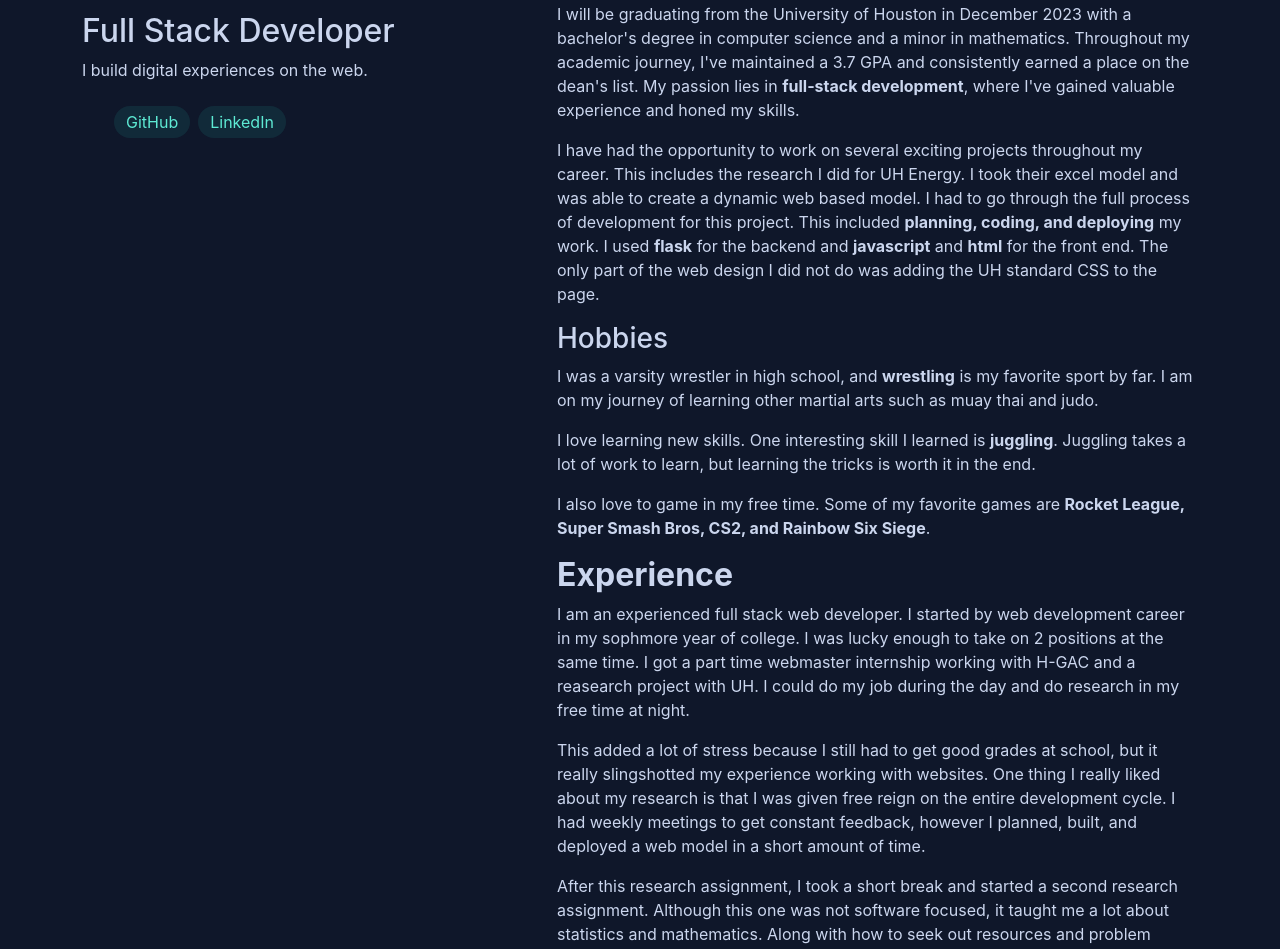
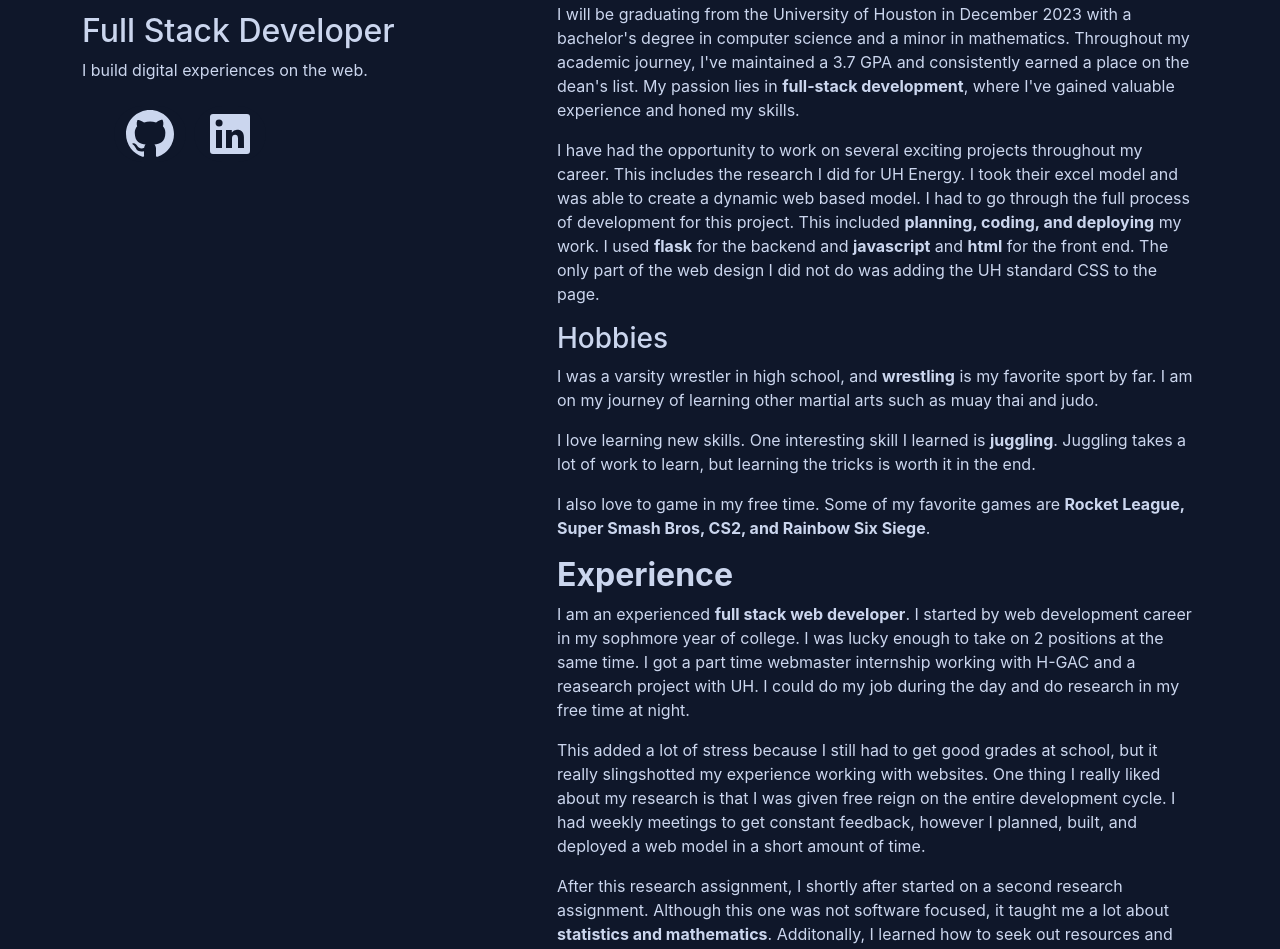
Before and after one commit to pdsatter/Portfolio, a React (Create React App) app in the folder portfolio-app/: page / in a window 1280 px wide. Shown: the part 140-1089 px from the top of the page. Built offline with nearby package versions, Linux system fonts and the light colour scheme.

Commit message:
Update icons

```diff
--- a/portfolio-app/src/App.css
+++ b/portfolio-app/src/App.css
@@ -43,7 +43,7 @@
   flex-wrap: wrap;
 }
 
-ul li, ol li, .main-body ul li{
+ul li, ol li{
   padding-left: .75rem;
   padding-right: .75rem;
   padding-bottom: .25rem;
@@ -104,6 +104,23 @@
   color: var(--TEXT_BLUE);
 }
 
+.image-list li {
+  background-color: var(--DARK_BLUE);
+}
+
+.image-list li:hover {
+  background-color: var(--DARK_BLUE);
+}
+
+.image-list li svg {
+  color: var(--TEXT_BLUE);
+  width: 3rem;
+}
+
+.image-list li svg:hover {
+  color: var(--HIGHLIGHT);
+}
+
 @media (min-width: 768px) {
   .App-header {
     padding-top: 50%;
--- a/portfolio-app/src/ContactLinks.tsx
+++ b/portfolio-app/src/ContactLinks.tsx
@@ -1,12 +1,25 @@
 
 function ContactLinks(){
     return(
-        <div>
-            <ul>
-                <li><a href="https://github.com/pdsatter" target="_blank">GitHub</a></li>
-                <li><a href="https://www.linkedin.com/in/preston-satter%EF%AC%81eld-9047a1217/" target="_blank">LinkedIn</a></li>
+        <div >
+            <ul className="image-list">
+                <li>
+
+                    <a href="https://github.com/pdsatter" target="_blank">
+                    <svg xmlns="http://www.w3.org/2000/svg" viewBox="0 0 16 16" fill="currentColor">
+                        <path d="M8 0C3.58 0 0 3.58 0 8c0 3.54 2.29 6.53 5.47 7.59.4.07.55-.17.55-.38 0-.19-.01-.82-.01-1.49-2.01.37-2.53-.49-2.69-.94-.09-.23-.48-.94-.82-1.13-.28-.15-.68-.52-.01-.53.63-.01 1.08.58 1.23.82.72 1.21 1.87.87 2.33.66.07-.52.28-.87.51-1.07-1.78-.2-3.64-.89-3.64-3.95 0-.87.31-1.59.82-2.15-.08-.2-.36-1.02.08-2.12 0 0 .67-.21 2.2.82.64-.18 1.32-.27 2-.27.68 0 1.36.09 2 .27 1.53-1.04 2.2-.82 2.2-.82.44 1.1.16 1.92.08 2.12.51.56.82 1.27.82 2.15 0 3.07-1.87 3.75-3.65 3.95.29.25.54.73.54 1.48 0 1.07-.01 1.93-.01 2.2 0 .21.15.46.55.38A8.013 8.013 0 0016 8c0-4.42-3.58-8-8-8z"></path>
+                    </svg>
+
+                    </a>
+                </li>
+                <li>
+                    <a href="https://www.linkedin.com/in/preston-satter%EF%AC%81eld-9047a1217/" target="_blank">
+                    <svg xmlns="http://www.w3.org/2000/svg" viewBox="0 0 24 24" fill="currentColor">
+                        <path d="M20.5 2h-17A1.5 1.5 0 002 3.5v17A1.5 1.5 0 003.5 22h17a1.5 1.5 0 001.5-1.5v-17A1.5 1.5 0 0020.5 2zM8 19H5v-9h3zM6.5 8.25A1.75 1.75 0 118.3 6.5a1.78 1.78 0 01-1.8 1.75zM19 19h-3v-4.74c0-1.42-.6-1.93-1.38-1.93A1.74 1.74 0 0013 14.19a.66.66 0 000 .14V19h-3v-9h2.9v1.3a3.11 3.11 0 012.7-1.4c1.55 0 3.36.86 3.36 3.66z"></path>
+                    </svg>
+                    </a>
+                </li>
             </ul>
-
         </div>
     )
 }
--- a/portfolio-app/src/Experience.tsx
+++ b/portfolio-app/src/Experience.tsx
@@ -5,7 +5,7 @@
     return (<>
         <h2><strong>Experience</strong></h2>
         <p>
-            I am an experienced full stack web developer. I started by web development career in my sophmore year of college.
+            I am an experienced <strong>full stack web developer</strong>. I started by web development career in my sophmore year of college.
             I was lucky enough to take on 2 positions at the same time.  I got a part time webmaster internship working with H-GAC and
             a reasearch project with UH. I could do my job during the day and do research in my free time at night.
         </p>
@@ -15,13 +15,13 @@
             meetings to get constant feedback, however I planned, built, and deployed a web model in a short amount of time.
         </p>
         <p>
-            After this research assignment, I took a short break and started a second research assignment.  Although this one was not
-            software focused, it taught me a lot about statistics and mathematics.  Along with how to seek out resources and problem solve.
+            After this research assignment, I shortly after started on a second research assignment.  Although this one was not
+            software focused, it taught me a lot about <strong>statistics and mathematics</strong>.  Additonally, I learned how to seek out resources and focused on my problem solving skills.
             This second research is still undergoing approval, however I am excited to see it published.
         </p>
         <p>
             Most recently in the summer of 2023 I joined the <strong>Hewlett-Packard</strong> team for a summer internship.
-            It was an amazing experience and made me realized how much there is to learn as a full stack developer. I am
+            It was an amazing experience and made me realized how much there is to learn as a <strong>full stack developer</strong>. I am
             excited to get more opportunities to expand my knowledge in software design.
         </p>
 
```
